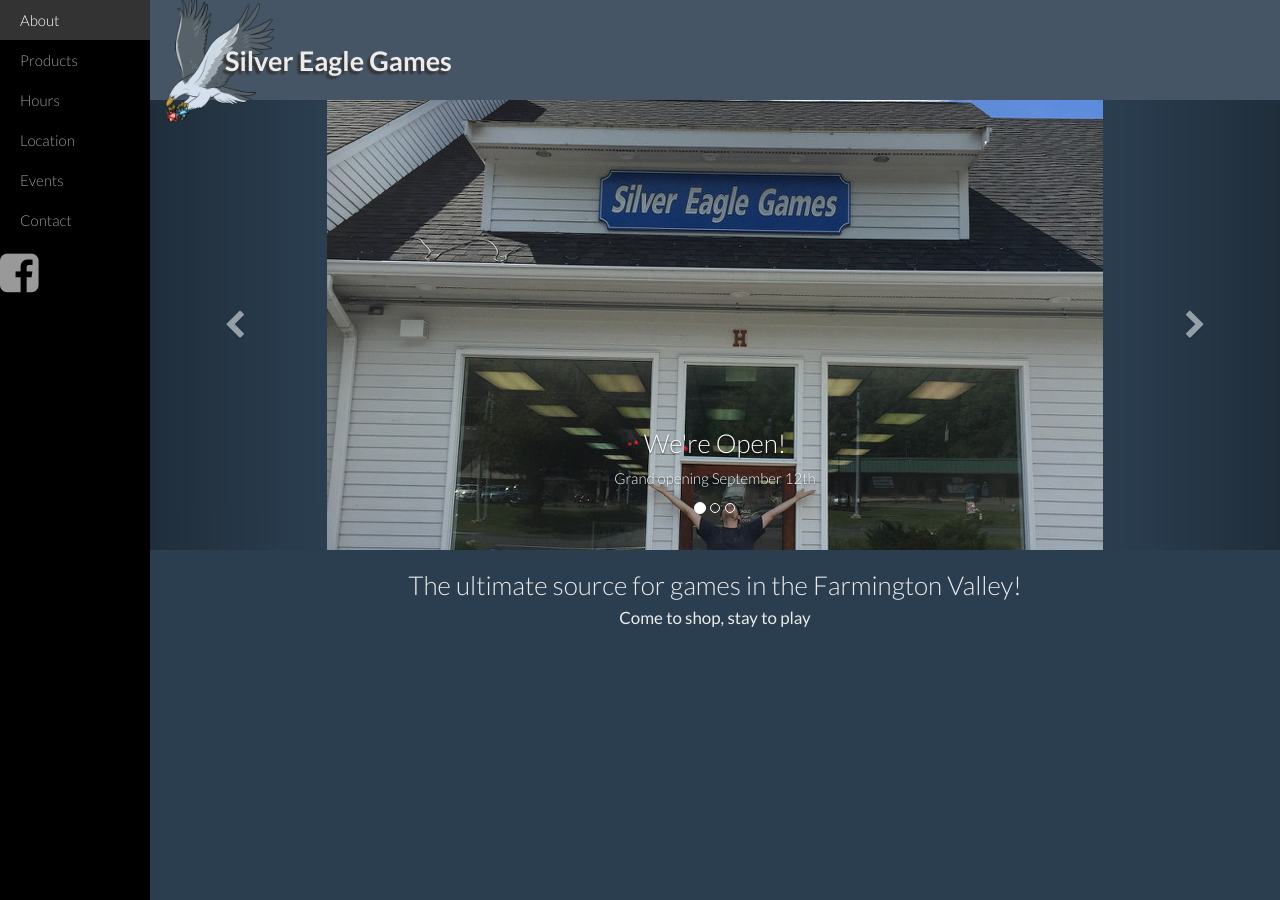
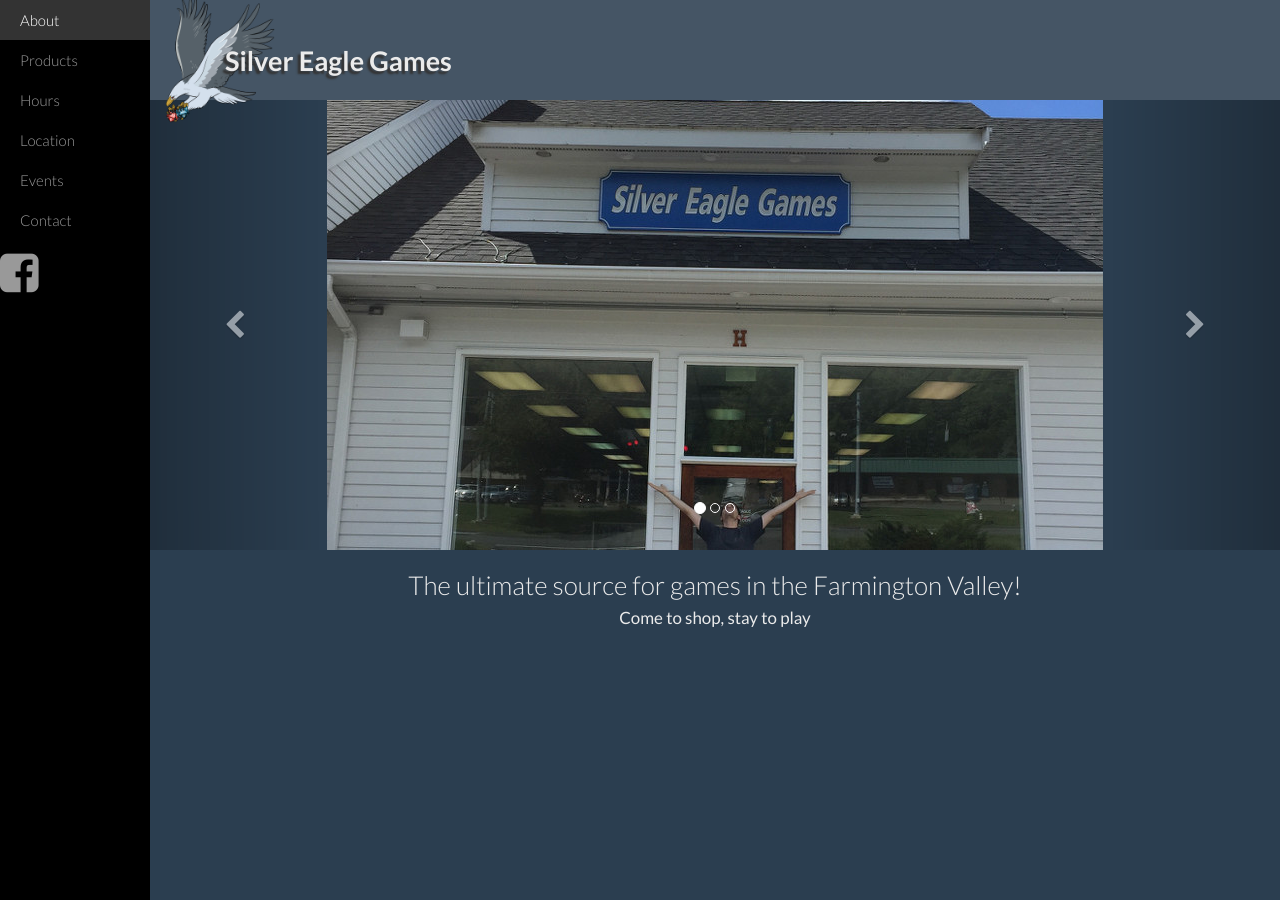
Before and after one commit to sew-admin/sew-admin, a Jekyll site: the page built from index.html, in a window 1280 px wide. Built offline with Jekyll 4.4.1, drawn with Linux system fonts in a browser that asks for light colours; nearby versions of some CDN libraries.

Commit message:
Updated 'index.html' via CloudCannon

```diff
--- a/index.html
+++ b/index.html
@@ -4,14 +4,14 @@ show_title: false
 layout: main
 carousel:
   - img_path: /images/store_front.jpg
-    caption_title: "We're Open!"
-    caption: Grand opening September 12th
+    caption_title: ''
+    caption: ''
   - img_path: /images/store_inside.jpg
-    caption_title: ""
-    caption: ""
-  - img_path: /images/img_2870.jpg
-    caption_title: ""
-    caption: ""
+    caption_title: ''
+    caption: ''
+  - img_path: /img_2918.jpg
+    caption_title: ''
+    caption: ''
 ---
 
 <h3 class="text-center editable">The ultimate source for games in the Farmington Valley!<br /><small>Come to shop, stay to play</small></h3>
```
